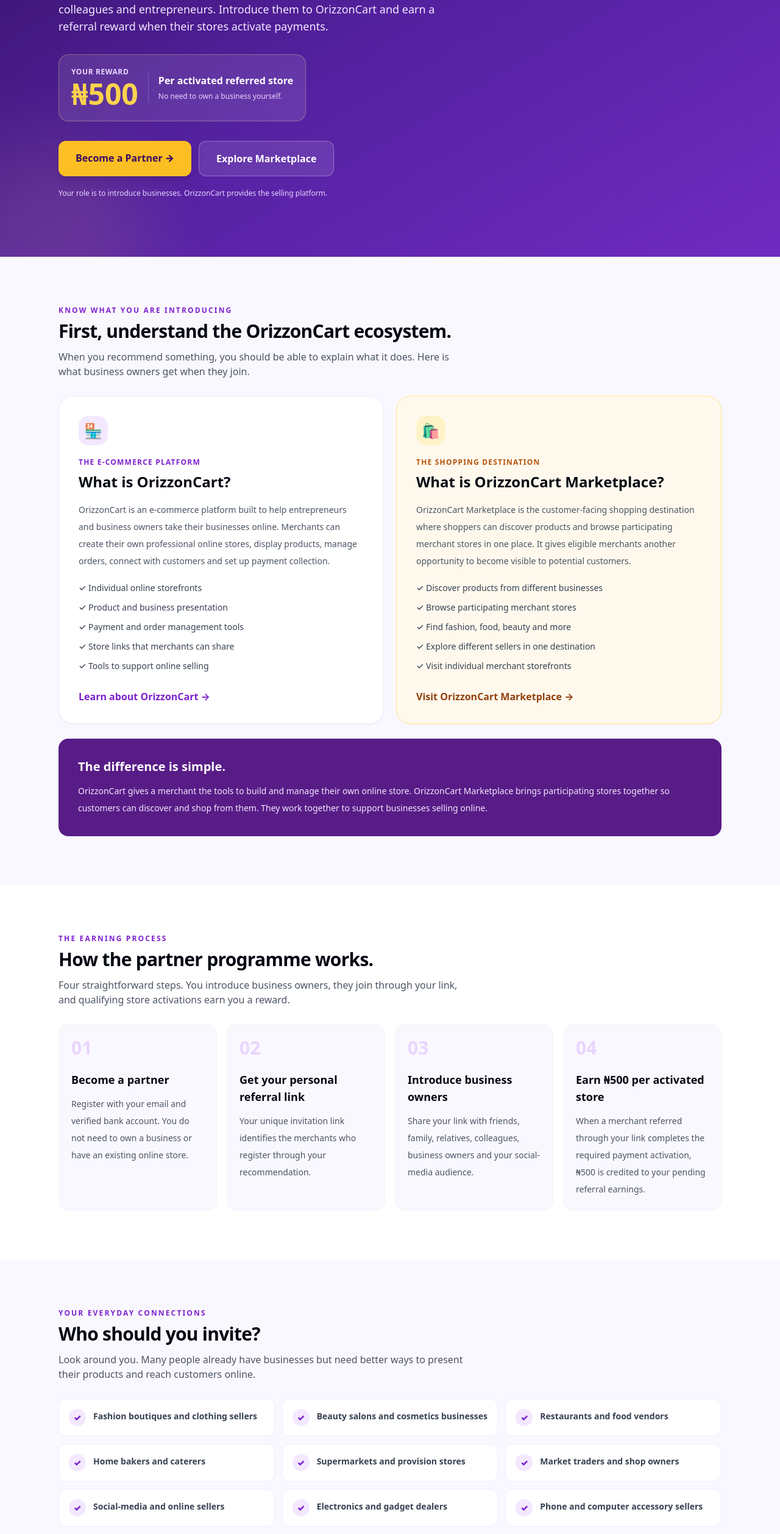
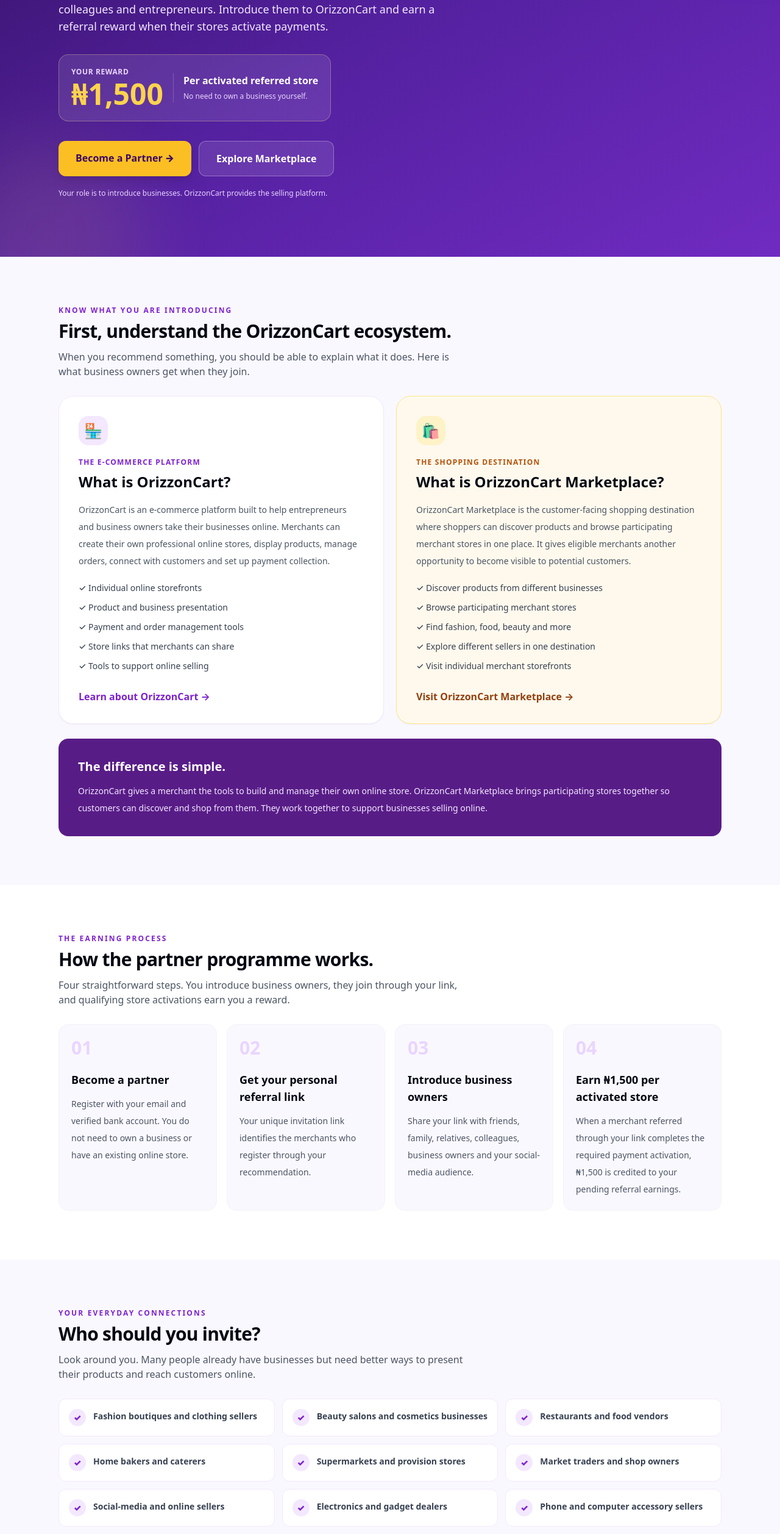
Before and after one commit to demainpaulogifted/orizzoncart, a Next.js app: page /invite/join in a window 1280 px wide. Shown: the part 1248-3763 px from the top of the page at 61% size. Built offline with nearby package versions, Linux system fonts and the light colour scheme; no server answers.

Commit message:
Update page.tsx

```diff
--- a/src/app/invite/join/page.tsx
+++ b/src/app/invite/join/page.tsx
@@ -55,9 +55,9 @@ const steps = [
   },
   {
     number: '04',
-    title: 'Earn ₦500 per activated store',
+    title: 'Earn ₦1,500 per activated store',
     description:
-      'When a merchant referred through your link completes the required payment activation, ₦500 is credited to your pending referral earnings.',
+      'When a merchant referred through your link completes the required payment activation, ₦1,500 is credited to your pending referral earnings.',
   },
 ];
 
@@ -417,7 +417,7 @@ export default function InviteJoinPage() {
                   Your reward
                 </p>
                 <p className="mt-1 text-4xl font-black text-amber-300 sm:text-5xl">
-                  ₦500
+                  ₦1,500
                 </p>
               </div>
 
@@ -632,7 +632,7 @@ export default function InviteJoinPage() {
             </p>
 
             <h2 className="mt-3 text-3xl font-black sm:text-4xl">
-              Every qualifying store adds another ₦500.
+              Every qualifying store adds another ₦1,500.
             </h2>
 
             <p className="mt-4 text-sm leading-7 text-purple-200">
@@ -643,9 +643,9 @@ export default function InviteJoinPage() {
 
           <div className="mt-8 grid grid-cols-1 gap-3 sm:grid-cols-3">
             {[
-              { stores: '5 stores', amount: '₦2,500' },
-              { stores: '10 stores', amount: '₦5,000' },
-              { stores: '50 stores', amount: '₦25,000' },
+              { stores: '5 stores', amount: '₦7,500' },
+              { stores: '10 stores', amount: '₦15,000' },
+              { stores: '50 stores', amount: '₦75,000' },
             ].map((item) => (
               <div
                 key={item.stores}
@@ -691,7 +691,7 @@ export default function InviteJoinPage() {
             <p className="mt-3 text-sm leading-7 text-green-900">
               A merchant must register through your referral link and
               successfully complete the required payment activation process.
-              When the activation is recorded, ₦500 is added to your pending
+              When the activation is recorded, ₦1,500 is added to your pending
               earnings.
             </p>
           </div>
```
